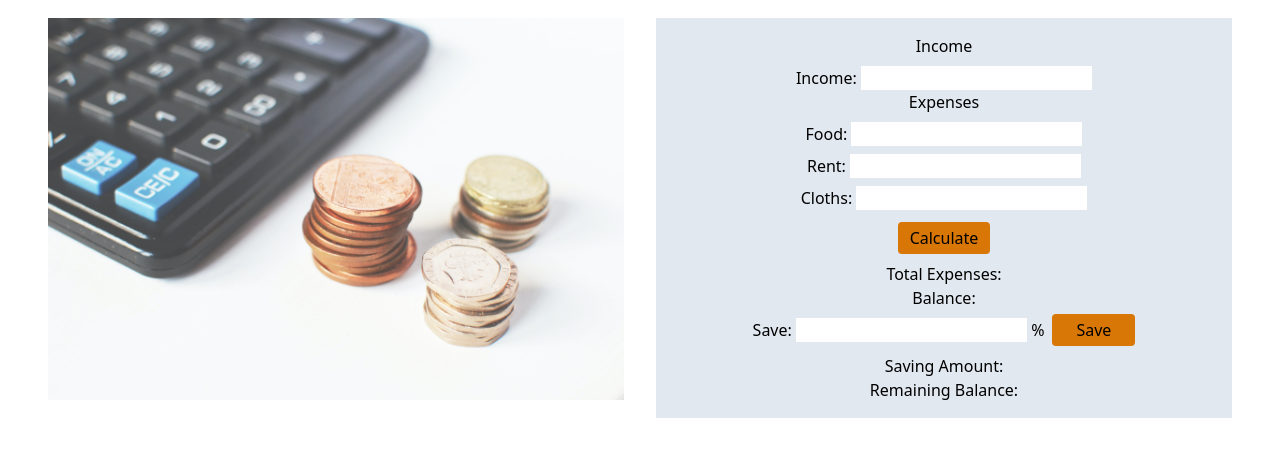
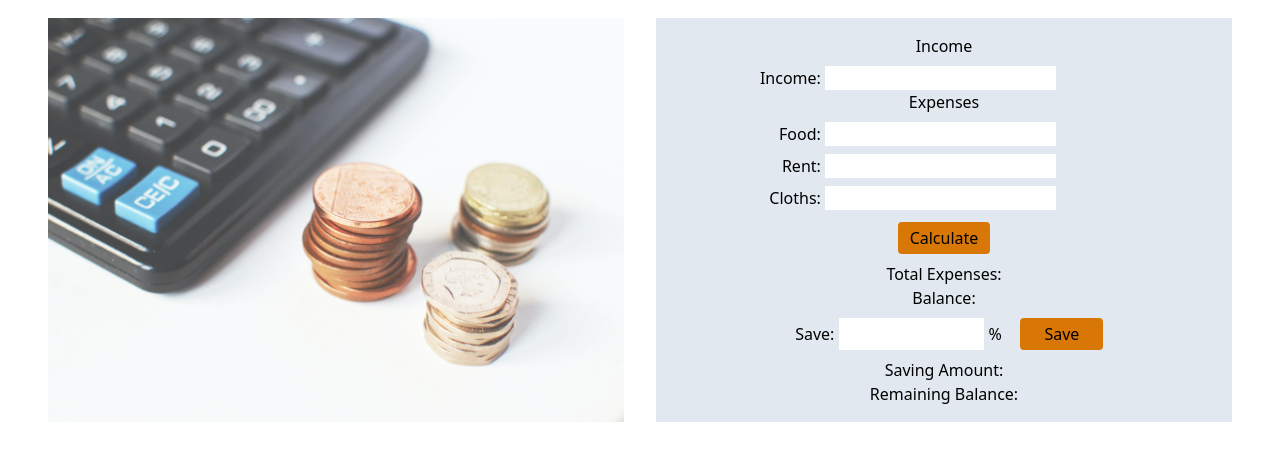
Before and after one commit to sifatkhan6/money-master-with-tailwind, a plain HTML site: page index.html in a window 1280 px wide. Shown: the part 70-530 px from the top of the page. Drawn offline with nearby package versions, Linux system fonts and the light colour scheme.

Commit message:
final commit

```diff
--- a/functions.js
+++ b/functions.js
@@ -47,6 +47,7 @@ document.getElementById('calculate-button').addEventListener('click', function()
     }
 
     else{
+    // function calling
     const finalCostAmount = getTotalExpenses(incomeAmount);
 
     // remaining balance
@@ -55,11 +56,6 @@ document.getElementById('calculate-button').addEventListener('click', function()
         if(incomeAmount < finalCostAmount){
             const error3 = document.getElementById('error3');
             error3.style.display = 'block';
-            incomeInput.value = '';
-            document.getElementById('food-cost').value = '';
-            document.getElementById('house-rent-cost').value = '';
-            document.getElementById('cloths-cost').value = '';
-            document.getElementById('total-expenses').value = '';
             document.getElementById('remaining-balance').innerText = '';
             document.getElementById('total-expenses').innerText = '';
         }
@@ -80,6 +76,7 @@ document.getElementById('save-button').addEventListener('click', function(){
     const incomeAmountText = incomeInput.value;
     const incomeAmount = parseFloat(incomeAmountText);
 
+    // function calling
     const finalCostAmount = getTotalExpenses(incomeAmount);
 
         // remaining balance
@@ -112,6 +109,4 @@ document.getElementById('save-button').addEventListener('click', function(){
         remainingBalanceAfterSavingOutput = document.getElementById('remaining-balance-afterSaving');
         remainingBalanceAfterSavingOutput.innerText = remainingBalanceAfterSaving;
         }
-
-        // new line
 })
--- a/index.html
+++ b/index.html
@@ -18,7 +18,7 @@
 
     <section class="sm:grid gap-8 grid-cols-2 sm:ml-12 sm:mr-12">
         <div>
-            <img src="images/image1.jpg" alt="">
+            <img class="sm:h-full sm:w-full" src="images/image1.jpg" alt="">
         </div>
 
         <div class="second-div">
@@ -26,7 +26,9 @@
                 <!-- income field  -->
                 <h4 class="font-medium mb-2">Income</h4>
 
-                <p>Income: <input id="income-input" type="text"></p>
+                <div class="grid justify-items-end mr-44">
+                    <p>Income: <input id="income-input" type="text"></p>
+                </div>
 
                 <!-- error message  -->
                 <div>
@@ -36,7 +38,7 @@
                 <!-- expenses field  -->
                 <h4 class="font-medium mb-2">Expenses</h4>
 
-                <div>
+                <div class="grid justify-items-end mr-44">
                     <p class="mb-2">Food: <input id="food-cost" type="text"></p>
                     <p class="mb-2">Rent: <input id="house-rent-cost" type="text"></p>
                     <p class="mb-2">Cloths: <input id="cloths-cost" type="text"></p>
@@ -58,9 +60,9 @@
                 <h4 class="font-medium mb-2">Balance: <span id="remaining-balance"> </span> </h4>
 
                 <!-- saving div  -->
-                <div class="flex justify-center mb-2">
-                    <p>Save: <input id="saving-input" type="text"> %</p>
-                    <button id="save-button" class="btn font-medium ml-2 -mt-1 pt-1 pb-1 pr-6 pl-6 rounded">Save</button>
+                <div class="flex justify-center mb-2 -ml-8">
+                    <p>Save: <input id="saving-input" class="h-full w-2/4" type="text"> %</p>
+                    <button id="save-button" class="btn font-medium -ml-6 pt-1 pb-1 pr-6 pl-6 rounded">Save</button>
                 </div>
 
                 <div>
```
